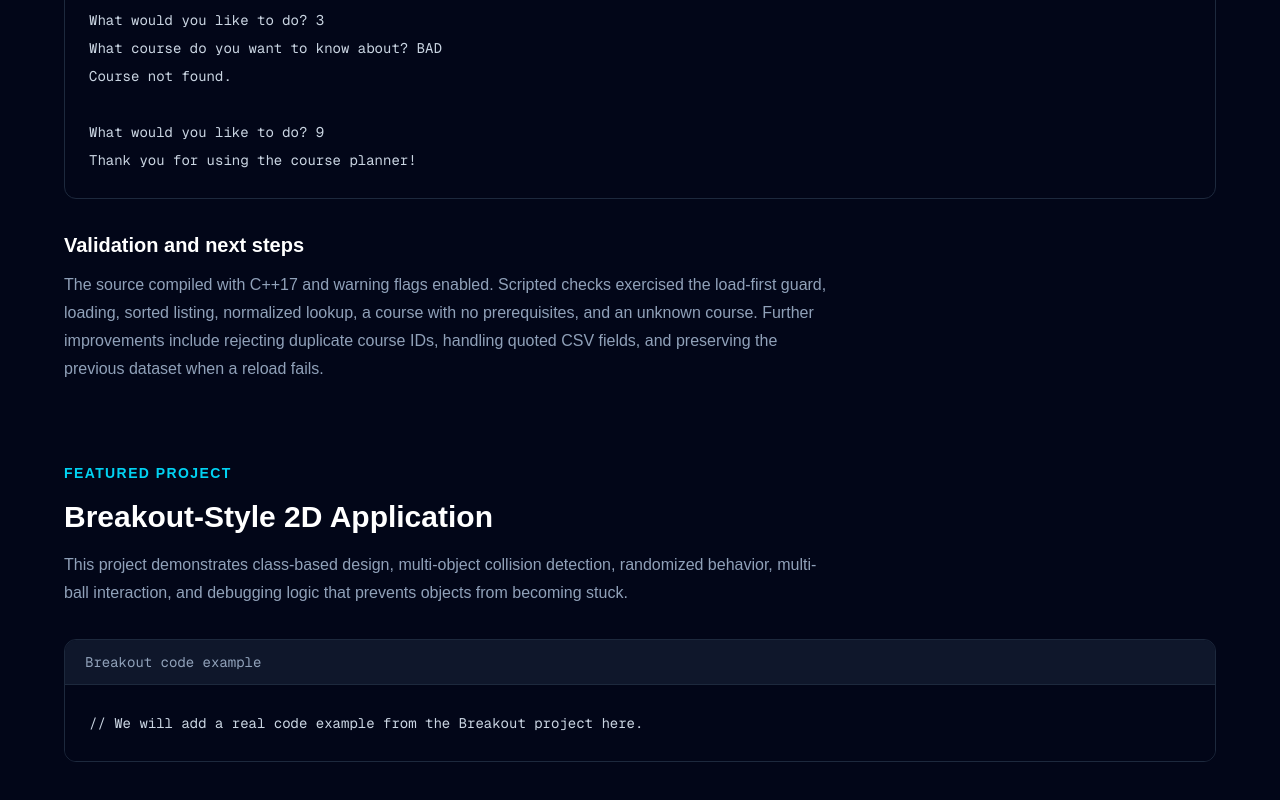
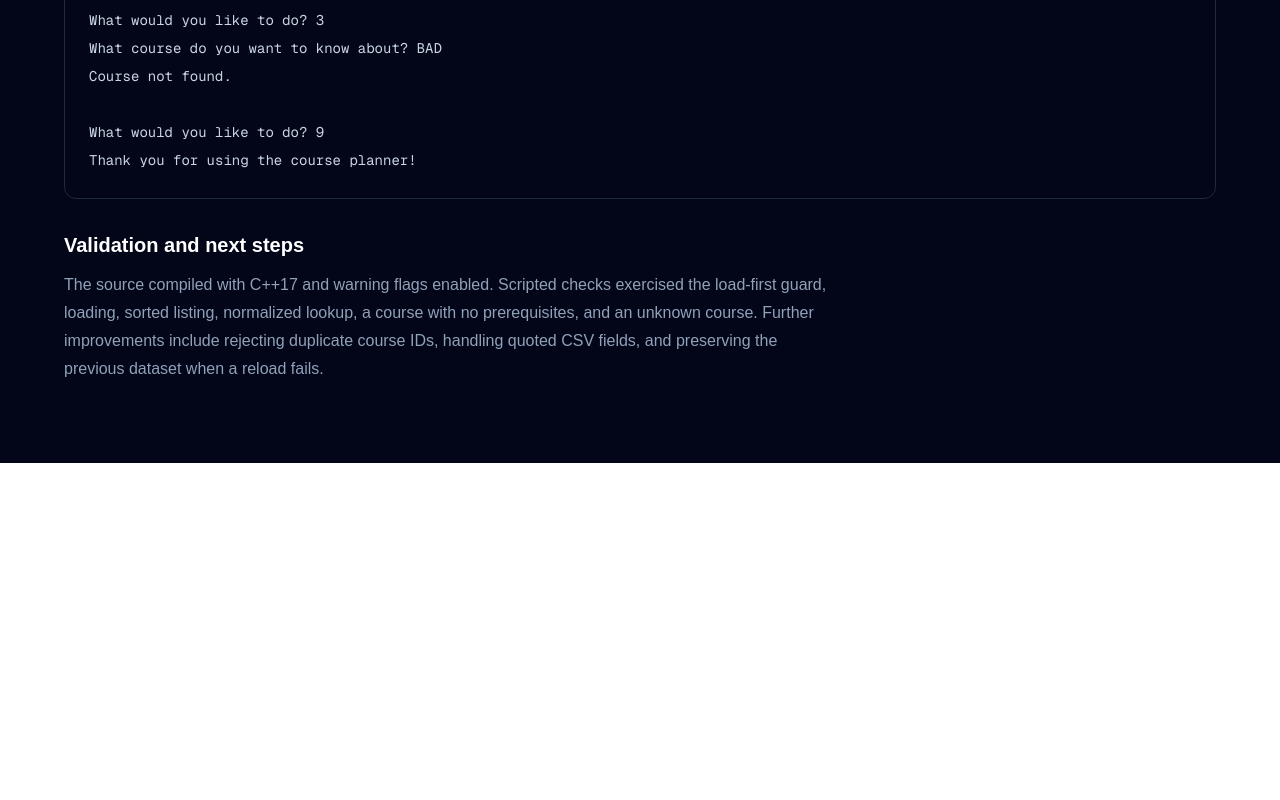
Before and after one commit to Matthew-Cope1/matthew-cope-portfolio, a Next.js app: page /skills/cpp in a window 1280 px wide. Shown: the part 3677-4477 px from the top of the page. After the commit the page ends 4140 px from the top, so only its background shows below. Built offline with nearby package versions, Linux system fonts and the light colour scheme.

Commit message:
Remove unfinished project placeholders from skill pages

```diff
--- a/app/skills/[slug]/page.tsx
+++ b/app/skills/[slug]/page.tsx
@@ -7,7 +7,6 @@ type Skill = {
   title: string;
   summary: string;
   technologies: string[];
-  projects: string[];
   caseStudies?: {
     title: string;
     overview: string;
@@ -25,7 +24,6 @@ const skills: Record<string, Skill> = {
     summary:
       "I use Java to create requirement-driven applications, automated tests, and secure software components.",
     technologies: ["Java", "JUnit", "Spring Boot", "SHA-256"],
-    projects: [],
     caseStudies: [{
       title: "Appointment Service — Software Testing and Quality Assurance",
       overview:
@@ -136,7 +134,6 @@ return hexString.toString();`,
     summary:
       "I use Python to process data, perform statistical analysis, create visualizations, and communicate evidence-based conclusions.",
     technologies: ["Python", "pandas", "SciPy", "statsmodels", "Matplotlib", "Jupyter"],
-    projects: ["Statistical Hypothesis Testing"],
     caseStudies: [{
       title: "NBA Performance Analysis — Comparing Regression Models",
       overview:
@@ -206,9 +203,6 @@ print(model3.summary())`,
     summary:
       "I build responsive interfaces with reusable components, typed data, modern routing, and version-controlled development workflows.",
     technologies: ["React", "Next.js", "TypeScript", "Tailwind CSS"],
-    projects: [
-      "FlightPath Military Career Platform",
-    ],
     caseStudies: [{
       title: "Matthew Cope Portfolio",
       overview:
@@ -419,27 +413,7 @@ export default async function SkillPage({ params }: SkillPageProps) {
           </div>
         </section>
 
-        {skill.projects.length > 0 && (
-        <section className="mt-16">
-          <h2 className="text-3xl font-bold">Projects demonstrating this skill</h2>
 
-          <div className="mt-6 grid gap-4 md:grid-cols-2">
-            {skill.projects.map((project) => (
-              <article
-                key={project}
-                className="rounded-xl border border-slate-800 bg-slate-900 p-6"
-              >
-                <h3 className="text-xl font-semibold">{project}</h3>
-
-                <p className="mt-3 text-slate-400">
-                  Project details and selected code will be added as the
-                  portfolio develops.
-                </p>
-              </article>
-            ))}
-          </div>
-        </section>
-        )}
       </section>
     </main>
   );
--- a/app/skills/cpp/page.tsx
+++ b/app/skills/cpp/page.tsx
@@ -171,37 +171,7 @@ Thank you for using the course planner!`}</samp></pre>
           </div>
         </section>
 
-        <section className="mt-20">
-          <p className="text-sm font-semibold uppercase tracking-widest text-cyan-400">
-            Featured Project
-          </p>
 
-          <h2 className="mt-4 text-3xl font-bold">
-            Breakout-Style 2D Application
-          </h2>
-
-          <p className="mt-4 max-w-3xl leading-7 text-slate-400">
-            This project demonstrates class-based design, multi-object
-            collision detection, randomized behavior, multi-ball interaction,
-            and debugging logic that prevents objects from becoming stuck.
-          </p>
-
-          <div className="mt-8 overflow-hidden rounded-xl border border-slate-800">
-            <div className="border-b border-slate-800 bg-slate-900 px-5 py-3">
-              <p className="font-mono text-sm text-slate-400">
-                Breakout code example
-              </p>
-            </div>
-
-            <pre className="overflow-x-auto bg-slate-950 p-6 text-sm leading-7 text-slate-300">
-              <code>
-                {
-                  "// We will add a real code example from the Breakout project here."
-                }
-              </code>
-            </pre>
-          </div>
-        </section>
       </section>
     </main>
   );
```
